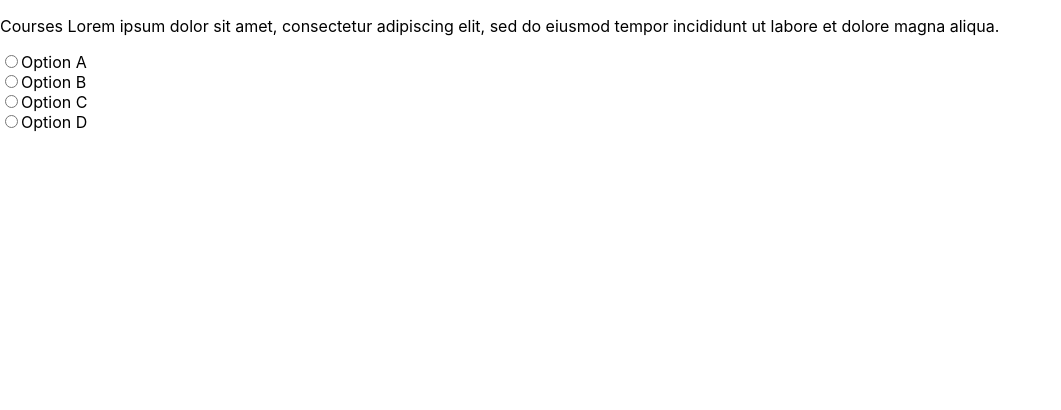
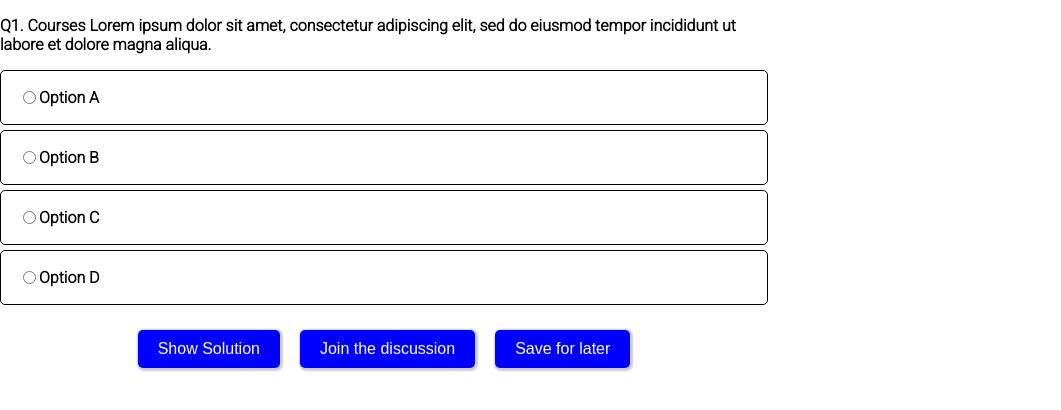
Before and after one commit to Samarthya2912/A4U_Frontend, a React (Create React App) app: page / in a window 1280 px wide. Shown: the top 410 px of the page, without its empty margins (0-1061 px from the left). Built offline with nearby package versions, Linux system fonts and the light colour scheme.

Commit message:
Quiz Section styling.

```diff
--- a/src/App.css
+++ b/src/App.css
@@ -1,8 +1,9 @@
 @import url('https://fonts.googleapis.com/css2?family=Roboto:wght@300&display=swap');
 
 .App {
-  text-align: center;
-
+  /* text-align: center; */
+  font-family: "Roboto";
+  font-size: medium;
 }
 
 .App-logo {
--- a/src/components/QuizSection.js
+++ b/src/components/QuizSection.js
@@ -1,25 +1,54 @@
+import { maxWidth } from '@mui/system';
 import React from 'react'
 import { useState } from 'react'
 import quiz_problems from '../data/quiz_problems'
+import Button from './shared/Button';
 
 const Problem = (props) => {
     const [marked, setMarked] = useState(1000);
+    const [showSolution, setShowSolution] = useState(false);
+
+    const wrong = "rgba(255,0,0,0.2)", right = "rgba(0,255,0,0.2)", markedColor = "rgba(0,0,255,0.1)", notMarkedColor = "white";
 
     return (
         <div>
-            <p style={{ display: "flex", alignItems: "flex-start" }}>{props.question}</p>
+            <p style={{ display: "flex", alignItems: "flex-start" }}>{"Q"+props.qno}. {props.question}</p>
             <div>
                 {
                     props.options.map((opt, index) => {
                         return (
-                        <div key={index} style={{
-                            display: "flex", alignItems: "flex-start"
-                        }}>
-                            <input onClick={() => { setMarked(index) }} checked={index === marked} type="radio" key={index} /><span>{opt}</span>
-                        </div>)
+                            <div onClick={() => { setMarked(index) }} key={index} style={{
+                                display: "flex", alignItems: "flex-start",
+                                border: "solid black 1px",
+                                padding: "17px",
+                                margin: "5px 0",
+                                borderRadius: "5px",
+                                cursor: "pointer",
+                                backgroundColor: (showSolution && index === marked ? (marked === props.correct_option ? right : wrong) : (marked === index? markedColor:notMarkedColor))
+                            }}>
+                                <input checked={index === marked} type="radio" key={index} /><span>{opt}</span>
+                            </div>)
                     })
                 }
             </div>
+            <div style={{
+                display: "flex", justifyContent: "center"
+            }}>
+                <Button onClick={() => setShowSolution(true)}>Show Solution</Button>
+                <Button>Join the discussion</Button>
+                <Button>Save for later</Button>
+            </div>
+            {
+                showSolution && <div style={{
+                    border: "solid black 1px",
+                    padding: "10px",
+                    borderRadius: "5px",
+                    backgroundColor: (marked === props.correct_option? right:wrong)
+                }}>
+                    <h3>Explanation</h3>
+                    {props.explanation}
+                </div>
+            }
         </div>
     )
 }
@@ -27,10 +56,13 @@ const Problem = (props) => {
 
 const QuizSection = () => {
     return (
-        <div>
+        <div style={{
+            maxWidth: "60vw",
+            fontWeight: "bold"
+        }}>
             {
                 quiz_problems.map((problem, index) => {
-                    return <Problem key={index} {...problem} />
+                    return <Problem key={index} qno={index+1} {...problem} />
                 })
             }
         </div>
--- /dev/null
+++ b/src/components/shared/Button.css
@@ -0,0 +1,17 @@
+.my-btn {
+    border: none;
+    color: white;
+    background-color: blue;
+    padding: 10px 20px;
+    font-size: medium;
+    border-radius: 5px;
+    box-shadow: 1px 1px 2px 2px rgba(0,0,0,0.2);
+    cursor: pointer;
+    margin: 20px 10px;
+    transition: all 0.4s ease;
+    font-weight: 400;
+}
+
+.my-btn:hover {
+    box-shadow: 0 0;
+}
--- /dev/null
+++ b/src/components/shared/Button.js
@@ -0,0 +1,12 @@
+import React from 'react'
+import "./Button.css"
+
+const Button = (props) => {
+  return (
+    <button onClick={props.onClick} className="my-btn">
+        {props.children || "Hello"}
+    </button>
+  )
+}
+
+export default Button
--- a/src/pages/Test.js
+++ b/src/pages/Test.js
@@ -3,6 +3,7 @@ import React from 'react'
 import SubjectCarousel from "../components/SubjectCarousel";
 import CollapsibleTopicList from "../components/CollapsibleTopicList";
 import Problem from "../components/QuizSection";
+import Button from "../components/shared/Button";
 
 const Test = () => {
   return (
@@ -11,6 +12,7 @@ const Test = () => {
         {/* <SubjectCarousel /> */}
         {/* <CollapsibleTopicList /> */}
         <Problem />
+        {/* <Button /> */}
     </div>
   )
 }
```
